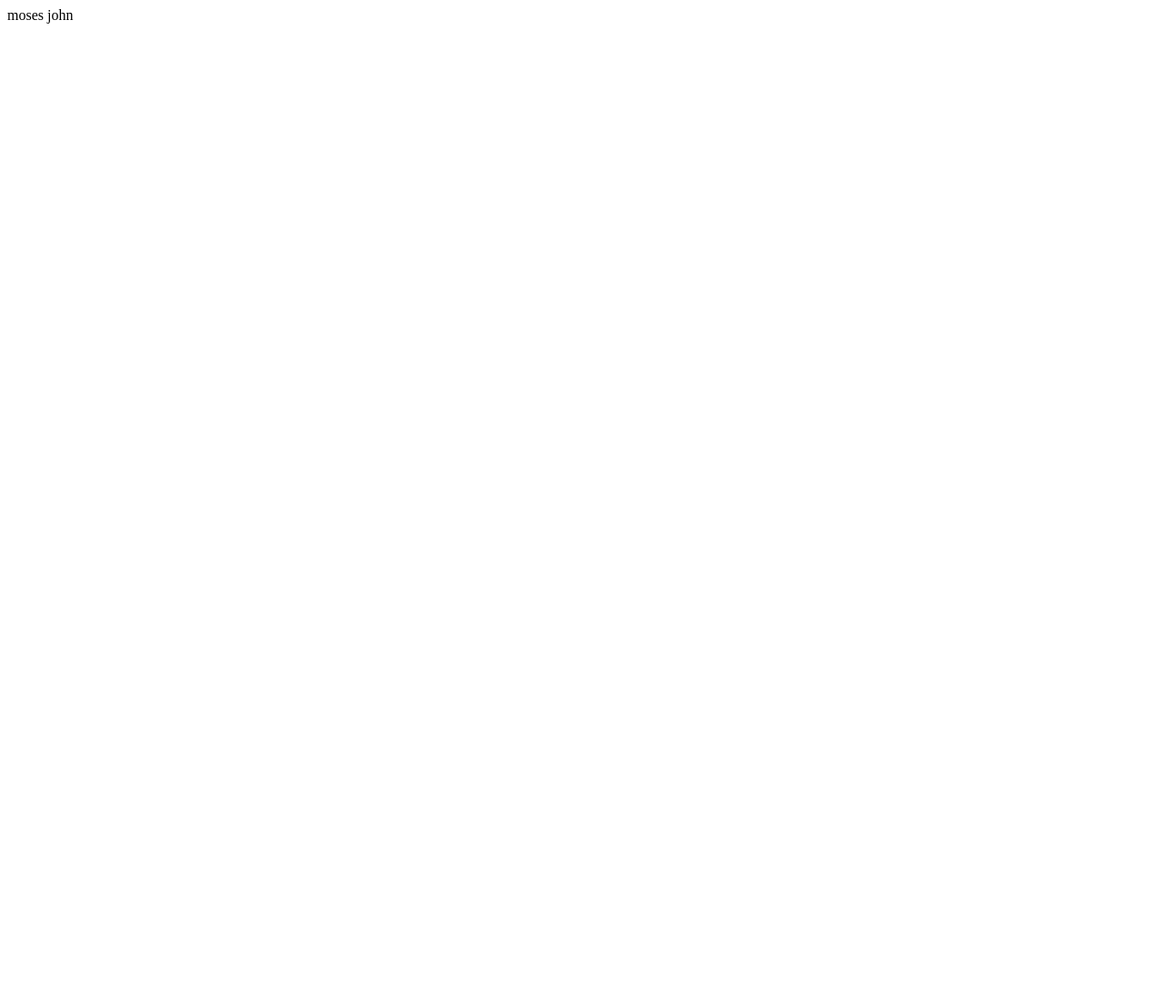
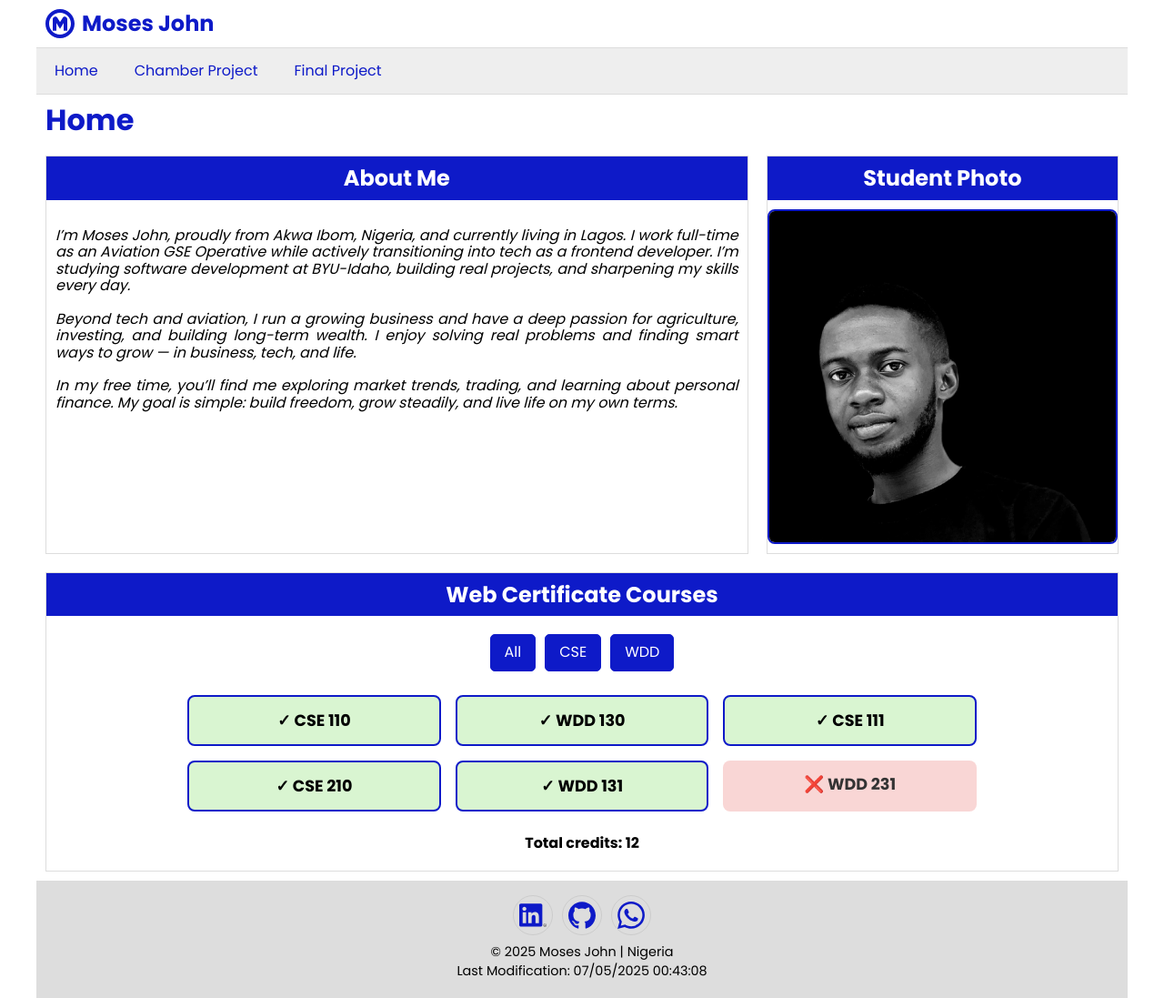
Before and after one commit to Moses-John-1/wdd231, a plain HTML site: page index.html in a window 1280 px wide. Shown: the whole page at 91% size. Before the commit the page ends 800 px from the top, so only its background shows below. Drawn offline with nearby package versions, Linux system fonts and the light colour scheme.

Commit message:
my home page project

```diff
--- a/index.html
+++ b/index.html
@@ -1,11 +1,97 @@
 <!DOCTYPE html>
 <html lang="en">
+
 <head>
     <meta charset="UTF-8">
-    <meta name="viewport" content="width=, initial-scale=1.0">
-    <title>Document</title>
+    <meta name="viewport" content="width=device-width, initial-scale=1.0">
+    <meta name="description" content="The landing page of my home page">
+    <meta name="author" content="Moses John">
+    <title>Home Page</title>
+    <link rel="stylesheet" href="styles/normalize.css">
+    <link rel="stylesheet" href="styles/small.css">
+    <link rel="stylesheet" href="styles/larger.css">
+    <link href="https://fonts.googleapis.com/css2?family=Poppins:wght@400;600;700&display=swap" rel="stylesheet">
+    <script src="scripts/home-page.js" defer></script>
 </head>
+
 <body>
-    moses john
+    <header>
+        <img src="images/logo.svg" alt="site logo" width="64" height="64">
+        <span>Moses John</span>
+        <button id="ham-btn" class="hamburger" aria-label="Menu"></button>
+    </header>
+
+    <nav id="nav-bar" class="navigation">
+        <ul>
+            <li><a href="#">Home</a></li>
+            <li><a href="chamber.html">Chamber Project</a></li>
+            <li><a href="final.html">Final Project</a></li>
+        </ul>
+    </nav>
+
+    <main>
+        <h1>Home</h1>
+
+        <div class="about-photo-container">
+
+            <section class="about-me">
+                <h2>About Me</h2>
+                <p> <em>
+                    I’m Moses John, proudly from Akwa Ibom, Nigeria, and currently living in Lagos. I work full-time as an Aviation GSE
+                    Operative while actively transitioning into tech as a frontend developer. I’m studying software development at
+                    BYU-Idaho, building real projects, and sharpening my skills every day.
+                    <br>
+                    <br>
+                    Beyond tech and aviation, I run a growing business and have a deep passion for agriculture, investing, and building
+                    long-term wealth. I enjoy solving real problems and finding smart ways to grow — in business, tech, and life.
+                    <br>
+                    <br>
+                    In my free time, you’ll find me exploring market trends, trading, and learning about personal finance. My goal is
+                    simple: build freedom, grow steadily, and live life on my own terms.
+                    </em>
+                </p>
+            </section>
+
+            <section class="student-photo">
+                <h2>Student Photo</h2>
+                <img src="images/profile.webp" alt="profile Photo" width="400" height="400">
+            </section>
+
+        </div>
+
+        <section class="web-courses">
+            <h2>Web Certificate Courses</h2>
+
+            <div class="filter-buttons">
+                <button id="all">All</button>
+                <button id="cse">CSE</button>
+                <button id="wdd">WDD</button>
+            </div>
+
+            <div id="course-cards" class="course-cards">
+
+            </div>
+
+            <p>Total credits: <span id="total-credits">0</span></p>
+        </section>
+    </main>
+
+    <footer>
+        <div class="social">
+            <a href="https://www.linkedin.com/in/moses-john-3848b4192/" target="_blank">
+                <img src="images/linkedin.svg" alt="LinkedIn" width="24" height="24">
+            </a>
+            <a href="https://github.com/Moses-John-1" target="_blank">
+                <img src="images/github.svg" alt="GitHub" width="24" height="24">
+            </a>
+            <a href="https://wa.me/2348146126762" target="_blank">
+                <img src="images/whatsapp.svg" alt="WhatsApp" width="24" height="24">
+            </a>
+        </div>
+
+        <p>© <span id="year"></span> Moses John | Nigeria</p>
+        <p id="lastModified"></p>
+    </footer>
 </body>
+
 </html>
--- /dev/null
+++ b/scripts/home-page.js
@@ -0,0 +1,144 @@
+// Responsive Navigation
+const hamButton = document.querySelector('#ham-btn');
+const navigation = document.querySelector('#nav-bar');
+
+hamButton.addEventListener('click', () => {
+    navigation.classList.toggle('show');
+    hamButton.classList.toggle('show');
+});
+
+// Dynamically Set Current Year
+document.getElementById('year').textContent = new Date().getFullYear();
+
+// Display Last Modified Date
+document.getElementById('lastModified').textContent = `Last Modification: ${document.lastModified}`;
+
+// Full Course Data Array
+const courses = [
+    {
+        subject: 'CSE',
+        number: 110,
+        title: 'Introduction to Programming',
+        credits: 2,
+        certificate: 'Web and Computer Programming',
+        description: 'This course will introduce students to programming. It will introduce the building blocks of programming languages (variables, decisions, calculations, loops, array, and input/output) and use them to solve problems.',
+        technology: ['Python'],
+        completed: true
+    },
+    {
+        subject: 'WDD',
+        number: 130,
+        title: 'Web Fundamentals',
+        credits: 2,
+        certificate: 'Web and Computer Programming',
+        description: 'This course introduces students to the World Wide Web and to careers in web site design and development. The course is hands on with students actually participating in simple web designs and programming. It is anticipated that students who complete this course will understand the fields of web design and development and will have a good idea if they want to pursue this degree as a major.',
+        technology: ['HTML', 'CSS'],
+        completed: true
+    },
+    {
+        subject: 'CSE',
+        number: 111,
+        title: 'Programming with Functions',
+        credits: 2,
+        certificate: 'Web and Computer Programming',
+        description: 'CSE 111 students become more organized, efficient, and powerful computer programmers by learning to research and call functions written by others; to write, call , debug, and test their own functions; and to handle errors within functions. CSE 111 students write programs with functions to solve problems in many disciplines, including business, physical science, human performance, and humanities.',
+        technology: ['Python'],
+        completed: true
+    },
+    {
+        subject: 'CSE',
+        number: 210,
+        title: 'Programming with Classes',
+        credits: 2,
+        certificate: 'Web and Computer Programming',
+        description: 'This course will introduce the notion of classes and objects. It will present encapsulation at a conceptual level. It will also work with inheritance and polymorphism.',
+        technology: ['C#'],
+        completed: true
+    },
+    {
+        subject: 'WDD',
+        number: 131,
+        title: 'Dynamic Web Fundamentals',
+        credits: 2,
+        certificate: 'Web and Computer Programming',
+        description: 'This course builds on prior experience in Web Fundamentals and programming. Students will learn to create dynamic websites that use JavaScript to respond to events, update content, and create responsive user experiences.',
+        technology: ['HTML', 'CSS', 'JavaScript'],
+        completed: true
+    },
+    {
+        subject: 'WDD',
+        number: 231,
+        title: 'Frontend Web Development I',
+        credits: 2,
+        certificate: 'Web and Computer Programming',
+        description: 'This course builds on prior experience with Dynamic Web Fundamentals and programming. Students will focus on user experience, accessibility, compliance, performance optimization, and basic API usage.',
+        technology: ['HTML', 'CSS', 'JavaScript'],
+        completed: false
+    }
+];
+
+// Select DOM elements
+const courseContainer = document.getElementById('course-cards');
+const totalCreditsSpan = document.getElementById('total-credits');
+
+// Display Courses Function
+function displayCourses(courseList) {
+    courseContainer.innerHTML = '';
+
+    // Calculate total credits using reduce
+    let totalCredits = courseList.reduce((sum, course) => sum + course.credits, 0);
+
+    courseList.forEach(course => {
+        let courseBox = document.createElement('div');
+        courseBox.classList.add('course-box');
+
+        if (course.completed) {
+            courseBox.classList.add('completed');
+            courseBox.innerHTML = `&#10003; ${course.subject} ${course.number}`;
+        } else {
+            courseBox.classList.add('incomplete');
+            courseBox.innerHTML = `&#10060; ${course.subject} ${course.number}`;
+        }
+
+        courseContainer.appendChild(courseBox);
+    });
+
+    totalCreditsSpan.textContent = totalCredits;
+}
+
+// Initial Display: All Courses
+displayCourses(courses);
+
+// Active Button Management
+const buttons = document.querySelectorAll('.filter-btn');
+
+function setActiveButton(activeId) {
+    buttons.forEach(button => {
+        if (button.id === activeId) {
+            button.classList.add('active-btn');
+        } else {
+            button.classList.remove('active-btn');
+        }
+    });
+}
+
+// Filter Buttons Event Listeners
+document.getElementById('all').addEventListener('click', () => {
+    displayCourses(courses);
+    setActiveButton('all');
+});
+
+document.getElementById('cse').addEventListener('click', () => {
+    const filtered = courses.filter(course => course.subject === 'CSE');
+    displayCourses(filtered);
+    setActiveButton('cse');
+});
+
+document.getElementById('wdd').addEventListener('click', () => {
+    const filtered = courses.filter(course => course.subject === 'WDD');
+    displayCourses(filtered);
+    setActiveButton('wdd');
+});
+
+// Set "All" as Active Initially
+setActiveButton('all');
--- /dev/null
+++ b/styles/larger.css
@@ -0,0 +1,91 @@
+@media only screen and (min-width: 38rem) {
+
+    /**************** GENERAL LAYOUT ****************/
+    header,
+    main,
+    nav,
+    footer {
+        max-width: 1200px;
+        margin: 0 auto;
+    }
+
+    /**************** HEADER ****************/
+    header {
+        grid-template-columns: 32px auto;
+    }
+
+    .hamburger {
+        display: none;
+    }
+
+    /**************** NAVIGATION ****************/
+    .navigation {
+        display: block;
+        background-color: var(--hover-bg);
+        border-bottom: solid 1px var(--border-color);
+    }
+
+    .navigation ul {
+        display: flex;
+    }
+
+    .navigation a {
+        border: none;
+        padding: 1rem 20px;
+    }
+
+    .navigation a.active {
+        background-color: transparent;
+        border-bottom: 3px solid var(--primary-color);
+    }
+
+    .navigation a:hover {
+        background-color: white;
+    }
+
+    /**************** ABOUT & PHOTO SECTION ****************/
+    .about-photo-container {
+        display: flex;
+        flex-direction: row;
+        justify-content: space-between;
+        align-items: stretch;
+        gap: 20px;
+    }
+
+    .about-me {
+        flex: 2;
+        display: flex;
+        flex-direction: column;
+    }
+
+    .student-photo {
+        flex: 1;
+        display: flex;
+        flex-direction: column;
+    }
+
+    .student-photo img {
+        width: 100%;
+        max-width: 400px;
+        margin: 0 auto;
+        border: 2px solid var(--primary-color);
+        border-radius: 8px;
+    }
+
+    /**************** FILTER BUTTONS ****************/
+    .filter-buttons {
+        justify-content: center;
+    }
+
+    /**************** COURSE CARDS ****************/
+    .course-cards {
+        justify-content: center;
+        grid-template-columns: repeat(3, 1fr);
+        max-width: 900px;
+        margin: 0 auto;
+    }
+
+    .course-card {
+        width: 120px;
+    }
+}
--- /dev/null
+++ b/styles/small.css
@@ -0,0 +1,270 @@
+/**************** GLOBAL STYLES ****************/
+:root {
+    --primary-color: #0e1ac8;
+    --accent-color: #6bf5ff;
+    --completed-bg: #d9f5d1;
+    --incomplete-bg: #f9d6d5;
+    --hover-bg: #eee;
+    --border-color: #ddd;
+    --footer-bg: #ddd;
+    --social-border: #ccc;
+    --font-family: 'Poppins', sans-serif;
+}
+
+* {
+    box-sizing: border-box;
+}
+
+body {
+    font-family: var(--font-family);
+    margin: 0;
+    padding: 0;
+}
+
+img {
+    display: block;
+    max-width: 100%;
+    height: auto;
+}
+
+h1,
+h2 {
+    color: var(--primary-color);
+    margin: 0 0 10px 0;
+}
+
+p {
+    margin: 10px 0;
+}
+
+/**************** HEADER ****************/
+header {
+    display: grid;
+    grid-template-columns: 32px auto 44px;
+    align-items: center;
+    padding: 10px;
+    border-bottom: 1px solid var(--border-color);
+    column-gap: 8px;
+}
+
+header img {
+    width: 32px;
+}
+
+header span {
+    font-size: 1.5rem;
+    font-weight: bold;
+    color: var(--primary-color);
+}
+
+/**************** HAMBURGER ****************/
+.hamburger {
+    background: none;
+    border: none;
+    color: var(--primary-color);
+    cursor: pointer;
+}
+
+.hamburger::before {
+    content: "\2630";
+    font-size: 2rem;
+}
+
+.hamburger.show::before {
+    content: "\00D7";
+    font-size: 2rem;
+}
+
+/**************** NAVIGATION ****************/
+.navigation {
+    display: none;
+}
+
+.navigation.show {
+    display: block;
+}
+
+.navigation ul {
+    list-style-type: none;
+    padding: 0;
+    margin: 0;
+}
+
+.navigation a {
+    display: block;
+    padding: 1rem;
+    color: var(--primary-color);
+    text-decoration: none;
+    border-bottom: 1px solid var(--border-color);
+    text-align: left;
+}
+
+.navigation a:hover {
+    background-color: var(--hover-bg);
+}
+
+/**************** MAIN ****************/
+main {
+    padding: 10px;
+    max-width: 900px;
+    margin: 0 auto;
+}
+
+h1 {
+    margin-bottom: 20px;
+}
+
+/* About and Photo Section */
+.about-photo-container {
+    display: flex;
+    flex-direction: column;
+    gap: 20px;
+    margin-bottom: 20px;
+}
+
+.about-me,
+.student-photo,
+.web-courses {
+    border: 1px solid var(--border-color);
+    padding-bottom: 10px;
+}
+
+.about-me h2,
+.student-photo h2,
+.web-courses h2 {
+    background-color: var(--primary-color);
+    color: white;
+    padding: 10px;
+    text-align: center;
+}
+
+.about-me p {
+    padding: 10px;
+    text-align: justify;
+}
+
+/* Student Photo */
+.student-photo {
+    text-align: center;
+}
+
+.student-photo img {
+    margin: 10px auto;
+    border: 2px solid var(--primary-color);
+    border-radius: 8px;
+    max-width: 200px;
+}
+
+/**************** FILTER BUTTONS ****************/
+.filter-buttons {
+    display: flex;
+    justify-content: center;
+    flex-wrap: wrap;
+    gap: 10px;
+    padding: 10px;
+}
+
+.filter-buttons button {
+    padding: 10px 15px;
+    border: solid 1px var(--primary-color);
+    background-color: var(--primary-color);
+    color: white;
+    border-radius: 5px;
+    cursor: pointer;
+    transition: background-color 0.3s, color 0.3s;
+}
+
+.filter-buttons button:hover {
+    background-color: white;
+    color: black;
+}
+
+/**************** COURSE CARDS ****************/
+/* Cards Container */
+.course-cards {
+    display: grid;
+    grid-template-columns: 1fr 1fr;
+    gap: 1rem;
+    padding: 1rem;
+}
+
+/* Individual Course Card */
+.course-card,
+.course-box {
+    padding: 1rem;
+    text-align: center;
+    border-radius: 8px;
+    font-weight: bold;
+    font-size: 1.1rem;
+    transition: transform 0.3s ease, background-color 0.3s ease;
+}
+
+.course-card {
+    width: 100px;
+    border: 1px solid var(--border-color);
+}
+
+/* Completed Courses */
+.course-card.completed,
+.course-box.completed {
+    background-color: var(--completed-bg);
+    color: #000;
+    border: solid 2px var(--primary-color);
+}
+
+/* Incomplete Courses */
+.course-card.incomplete,
+.course-box.incomplete {
+    background-color: var(--incomplete-bg);
+    color: #333;
+}
+
+/* Hover Effect */
+.course-box:hover {
+    transform: scale(1.05);
+}
+
+/* Total Credits Text */
+.web-courses p {
+    text-align: center;
+    font-weight: bold;
+    margin-bottom: 10px;
+}
+
+/**************** FOOTER ****************/
+footer {
+    background-color: var(--footer-bg);
+    padding: 1rem;
+    text-align: center;
+}
+
+.social {
+    display: flex;
+    justify-content: center;
+    gap: 10px;
+    margin-bottom: 10px;
+}
+
+.social a {
+    display: flex;
+    justify-content: center;
+    align-items: center;
+    width: 44px;
+    height: 44px;
+    border: var(--social-border) solid 1px;
+    border-radius: 50%;
+}
+
+.social img {
+    width: 30px;
+    height: 30px;
+}
+
+.social a:hover {
+    background-color: white;
+}
+
+footer p {
+    margin: 5px 0;
+    font-size: 0.9rem;
+}
```
Also changed, not shown: images/github.svg (added), images/linkedin.svg (added), images/logo.svg (added), images/profile.webp (added), images/whatsapp.svg (added), styles/normalize.css (added).
